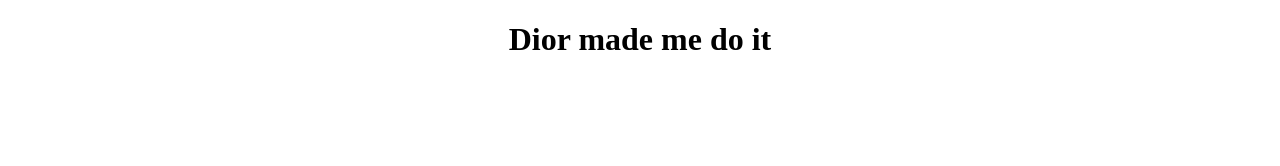
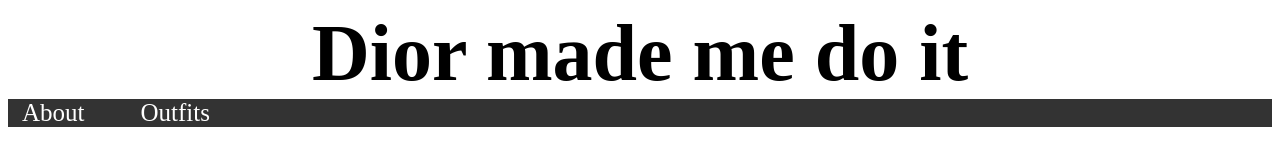
Before and after one commit to preetimalik/blog-preeti, a plain HTML site: page index.html in a window 1280 px wide. Drawn offline with Linux system fonts and the light colour scheme.

Commit message:
Created basic blog layout

```diff
--- a/index.html
+++ b/index.html
@@ -6,5 +6,12 @@
 </head>
 <body>
 	<h1>Dior made me do it</h1>
+	<!--<h4>Preeti Malik</h4>-->
+	<ul>
+		<li><a href="about.html">About</li>
+		<li><a href="outfits.html">Outfits</li>
+		<li></li>
+		<li></li>
+	</ul>
 </body>
 </html>
--- a/style.css
+++ b/style.css
@@ -1,3 +1,40 @@
 h1{
 	text-align: center;
+	font-family: Papyrus;
+	font-size: 80px;
+	padding: 0.0;
+	margin: 0.0;
 }
+
+h4{
+	text-align: left;
+	font-family: Papyrus;
+	font-size: 25px;
+	margin: 0.0;
+}
+
+ul{
+	list-style-type: none;
+	margin: 0;
+	padding: 0;
+	overflow: hidden;
+	background-color: #333;
+}
+
+li{
+	float: left;
+}
+
+li a{
+	display: inline;
+	padding: 14px;
+	color: white;
+	text-align: center;
+	text-decoration: none;
+	font-size: 25px;
+	font-family: Papyrus;
+}
+
+li a:hover{
+	background-color: #111;
+}
```
